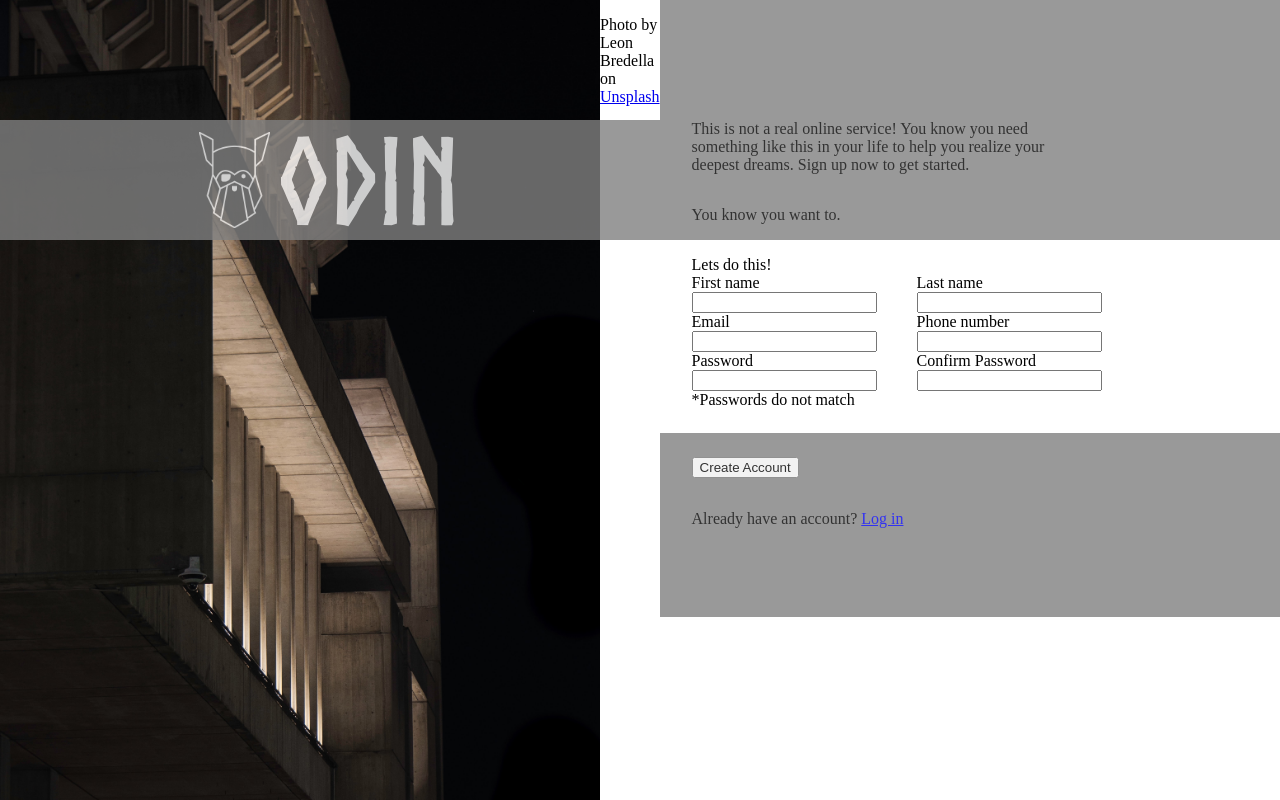
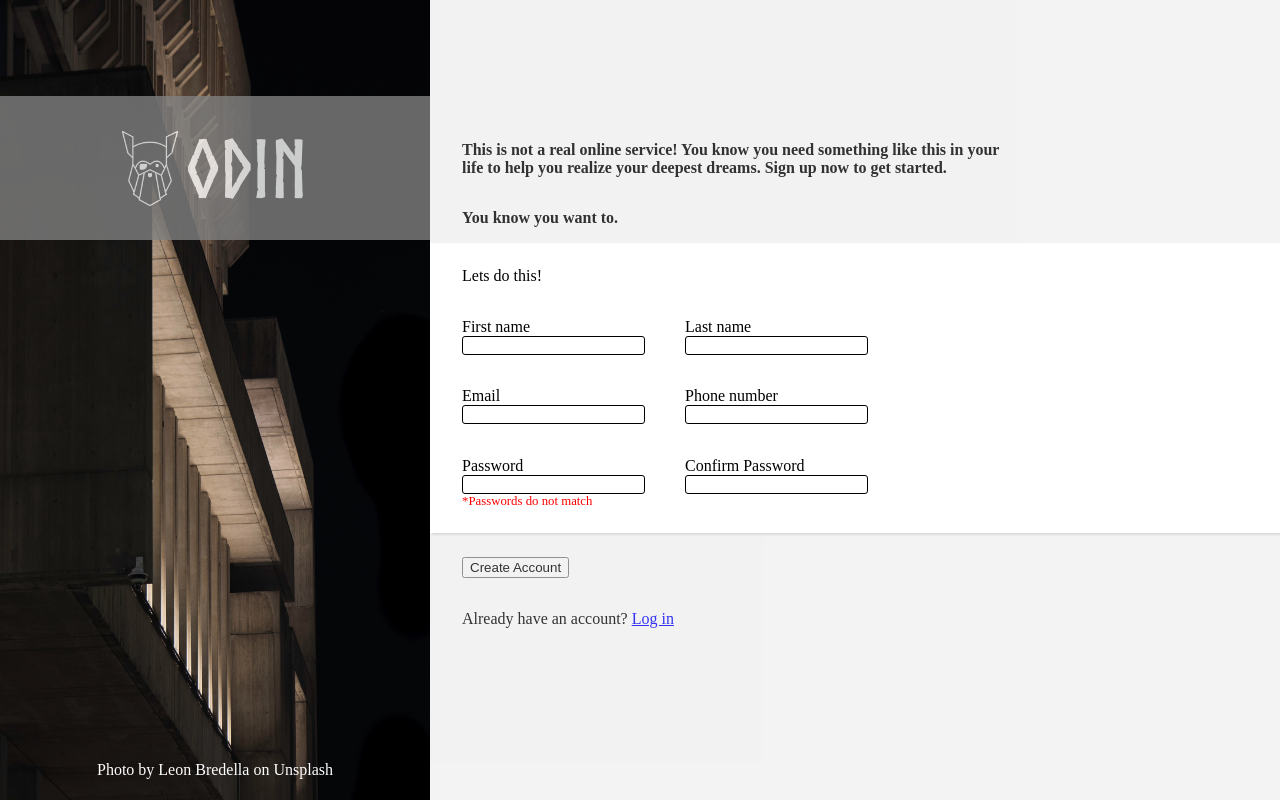
Before and after one commit to sonwemt/Sign-up-form, a plain HTML site: page index.html in a window 1280 px wide. Drawn offline with Linux system fonts and the light colour scheme; a script that the page names is missing.

Commit message:
Set up general layout

```diff
--- a/style.css
+++ b/style.css
@@ -8,31 +8,38 @@
 }
 
 
+*, *:before, *:after {
+	box-sizing: border-box;
+}
+
+
+input{
+	outline: none;
+}
+
+
 
 body{
 	margin: 0;
     height: 100vh;
-	width: 100vw;
     display: flex;
     background-color: white;
 }
 
+p {
+
+}
 
 .left-background{
 	position: relative;
-	display: inline-flex;
+	display: flex;
+	min-height: 500px;
+	justify-content: center;
 }
 
 .background-image{
-	height: 100vh;
-	width: auto;
-
-}
-
-
-.card-logo{
-    height: 12vh;
-    width: auto;
+	height: 100%;
+	width: 430px;
 }
 
 .card-body {
@@ -44,59 +51,112 @@ body{
 	background:gray;
 	opacity: 0.8;
 	width:100%;
-	height: 15%;
+	height: 18vh;
+	min-height: 100px;
 	text-align: center;
-	font-size: 15vh;
-	top: 15%;
+	font-size: 5rem;
+	top: 12vh;
+	bottom:0px;
 	color: white;
 	gap: 0.5rem;
 }
 
-.right-container{
-	display: inline-flex;
-	height: auto;
-	width: auto;
-	flex-direction: column;
-	justify-content: space-between;
+.card-logo{
+    height: 75px;
 }
 
+.footer {
+	position: absolute;
+	bottom: 5px;
+	font-size: 1rem;
+	color: white;
+}
+
+.footer a, .footer a:visited{
+	text-decoration: none;
+	color: white;
+}
+
+.footer a:hover {
+	color: green;
+}
+
+
 .header, .sendcredentials {
-	background-color:grey;
+	background-color:rgb(240, 240, 240);
 	opacity: 0.8;
 	padding: var(--padding-right-container);
 }
 
+form {
+	display: flex;
+	flex-direction: column;
+	flex: 1;
+	min-height: 500px;
+}
+
 .header {
-	flex: 0 1;
-	min-height: 30%;
+	flex: 1;
 	display: flex;
 	flex-direction: column;
 	justify-content: flex-end;
-	padding-right: 30%;
+}
+
+.header p{
+	width: 35rem;
+	font-weight: bold;
 }
 
 .inputwrapper{
 	justify-content: center;
 	flex: 1;
 	display: flex;
-	width: 5rem;
 	flex-direction: column;
-	box-shadow: 50px;
 	padding: var(--padding-right-container);
 	justify-content: space-between;
-	padding-top: 1rem;
+	padding-top: 1.5rem;
 	padding-bottom: 1.5rem;
+	width: 100%;
+	box-shadow: 2px 2px 2px #888888;
+}
+
+input {
+	border: 0.5px solid black;
+	border-radius: 3px;
+}
+
+input:focus{
+	border-color: blue;
+	box-shadow: 1px 2px #888888;
+	transition: 150ms;
+}
+
+input:not(:placeholder-shown):invalid {
+	border: 2px solid red;
+}
+
+input:not(:placeholder-shown):valid{
+	border:2px solid green;
+}
+
+.matcherror{
+	font-size: 0.8rem;
+	color: red;
+}
+
+.col{
+	display: flex;
+	gap:2.5rem;
+}
+
+.col div {
+	display: flex;
+	flex-direction: column;
 }
 
 
-.col{
-	display: flex;
-	gap:2.5rem
-}
-
 .sendcredentials{
 	padding-top: 1.5rem;
-	height: 20%;
 	display: flex;
 	flex-direction: column;
 	gap:1rem;
```
